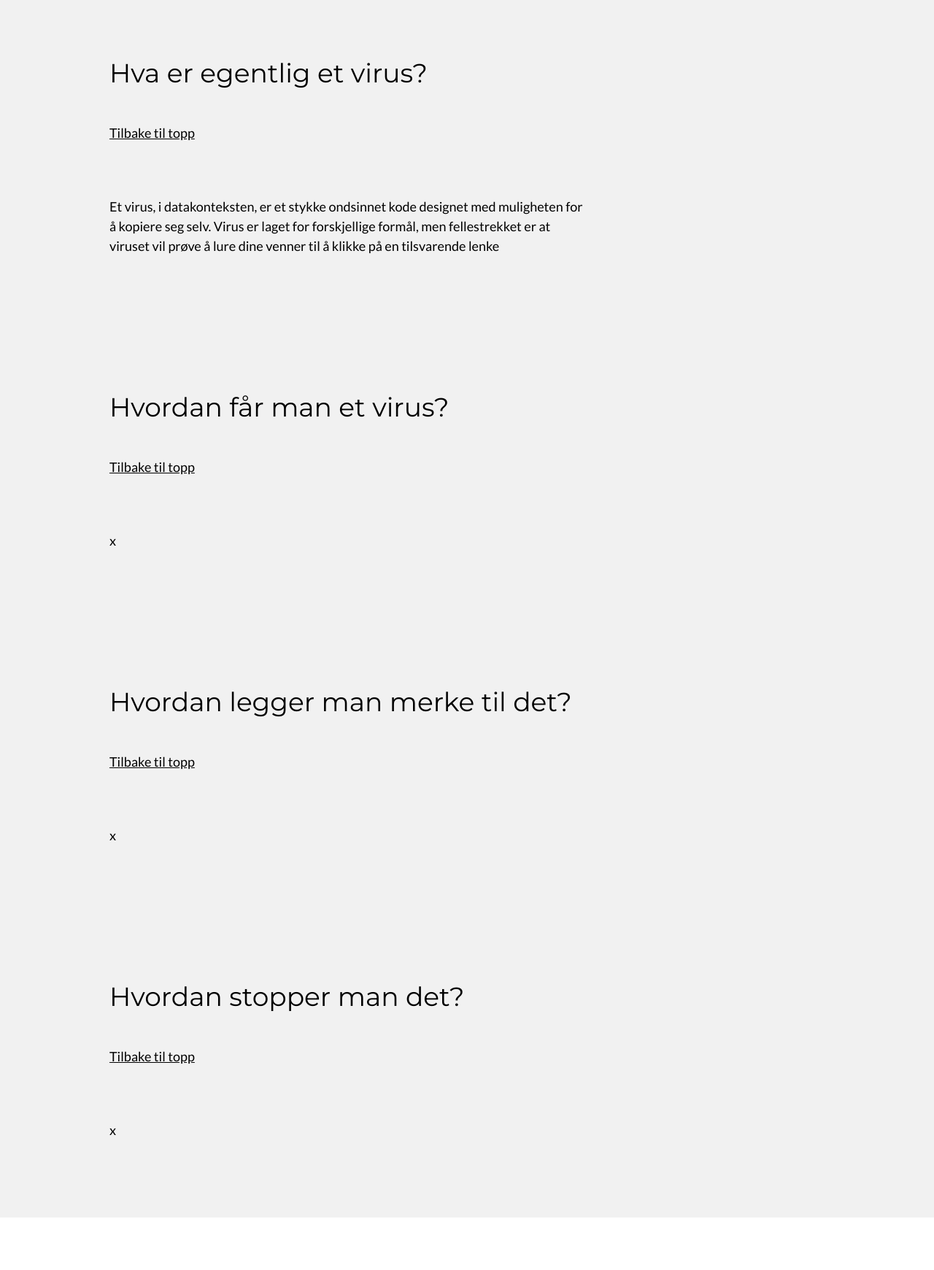
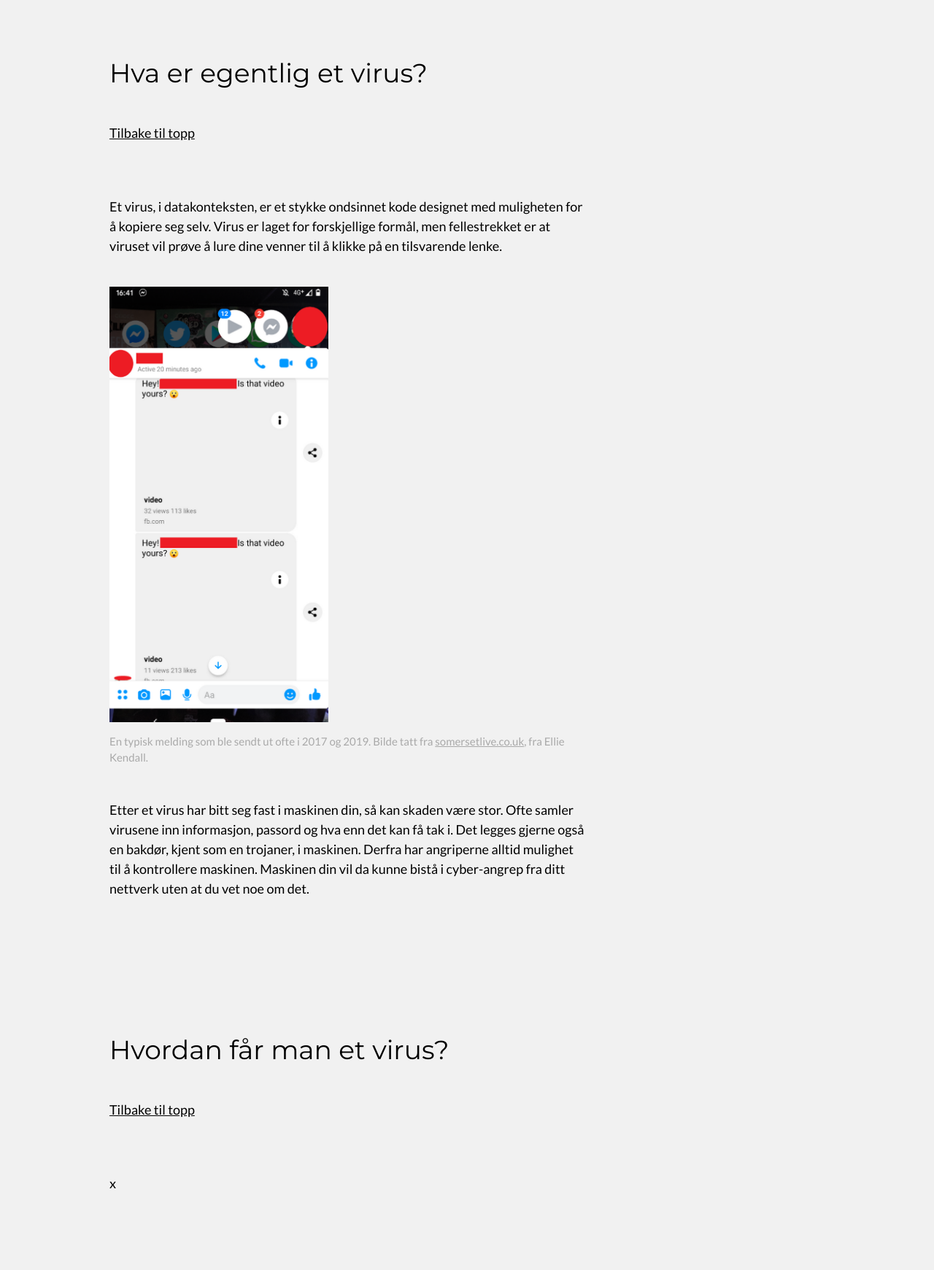
Before and after one commit to mojitoen/SP2, a Flask app: page /virus in a window 1280 px wide. Shown: the part 1059-2800 px from the top of the page at 73% size. Run offline with Flask 2, Linux system fonts and the light colour scheme.

Commit message:
Hva er et virus? done

```diff
--- a/templates/virus.html
+++ b/templates/virus.html
@@ -68,7 +68,15 @@ body,h1,h2,h3,h4,h5,h6 {font-family: "Lato", sans-serif}
       <h1><a id="Hvaervirus">Hva er egentlig et virus?</a></h1>
       <h5 class="w3-padding-32"><a href="#innhold">Tilbake til topp</a></h5>
       <h5 class="w3-padding-32">Et virus, i datakonteksten, er et stykke ondsinnet kode designet med muligheten for å kopiere seg selv. Virus er laget for forskjellige formål, men fellestrekket
-       er at viruset vil prøve å lure dine venner til å klikke på en tilsvarende lenke</h5>
+       er at viruset vil prøve å lure dine venner til å klikke på en tilsvarende lenke. </h5>
+      <img src="/static/isvideoyours.png"
+      width="300">
+      <p style="color:#A9A9A9">En typisk melding som ble sendt ut ofte i 2017 og 2019. Bilde tatt fra
+        <a href="https://www.somersetlive.co.uk/whats-on/family-kids/facebook-its-you-virus-message-4076974">somersetlive.co.uk</a>, fra Ellie Kendall.</p>
+
+       <h5 class="w3-padding-32">Etter et virus har bitt seg fast i maskinen din, så kan skaden være stor. Ofte samler virusene inn informasjon, passord og hva enn det kan få tak i.
+       Det legges gjerne også en bakdør, kjent som en trojaner, i maskinen. Derfra har angriperne alltid mulighet til å kontrollere maskinen. Maskinen din vil da kunne bistå i cyber-angrep
+       fra ditt nettverk uten at du vet noe om det. </h5>
     </div>
   </div>
 </div>
```
Also changed, not shown: static/isvideoyours.png (added).
